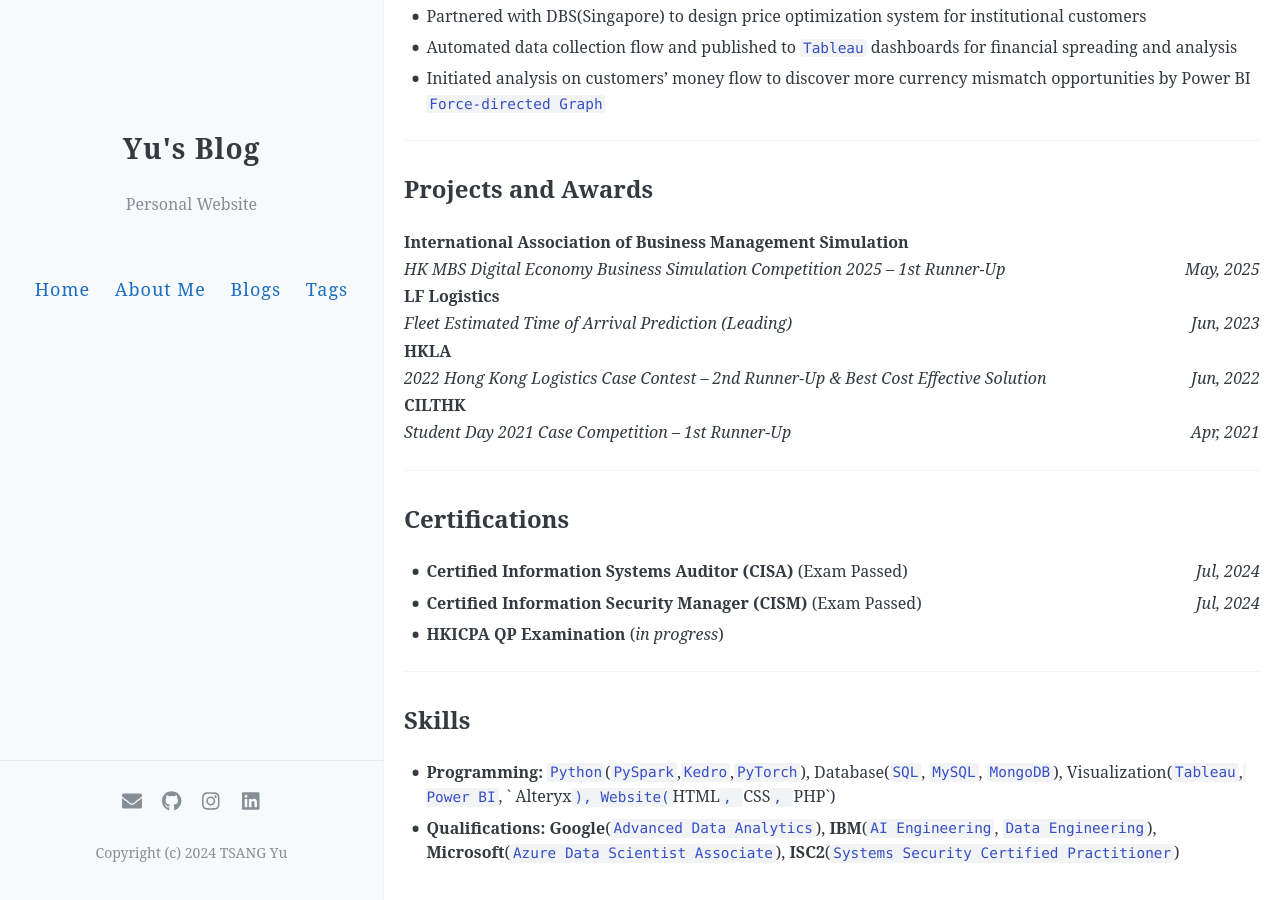
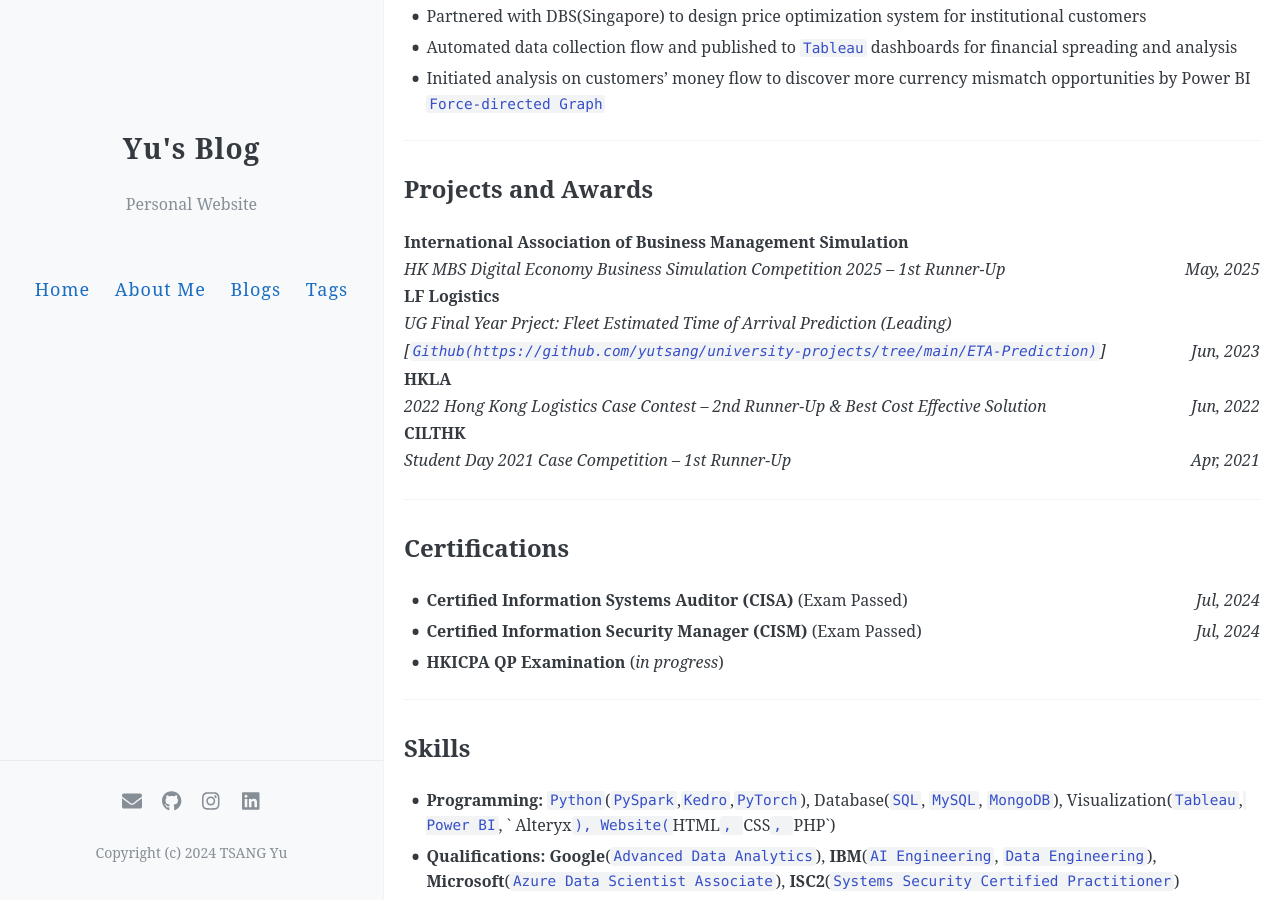
Before and after one commit to yutsang/yutsang.github.io, a Jekyll site: the page built from about.md, in a window 1280 px wide and 900 px high, scrolled down 1575 px. Built offline with Jekyll 4.4.1, drawn with Linux system fonts in a browser that asks for light colours; comment, search, counter and statistics services are not loaded; before the commit the page ends 2447 px from its top, so only the background shows below that.

Commit message:
Update about.md

```diff
--- a/about.md
+++ b/about.md
@@ -70,7 +70,7 @@ La Salle College
 **International Association of Business Management Simulation**
 *HK MBS Digital Economy Business Simulation Competition 2025 – 1st Runner-Up*<span style="float: right;">*May, 2025*</span>
 **LF Logistics**
-*Fleet Estimated Time of Arrival Prediction (Leading)*<span style="float: right;">*Jun, 2023*</span>
+*UG Final Year Prject: Fleet Estimated Time of Arrival Prediction (Leading) [`Github(https://github.com/yutsang/university-projects/tree/main/ETA-Prediction)`]*<span style="float: right;">*Jun, 2023*</span>
 **HKLA**
 *2022 Hong Kong Logistics Case Contest – 2nd Runner-Up & Best Cost Effective Solution*<span style="float: right;">*Jun, 2022*</span>
 **CILTHK**
```
